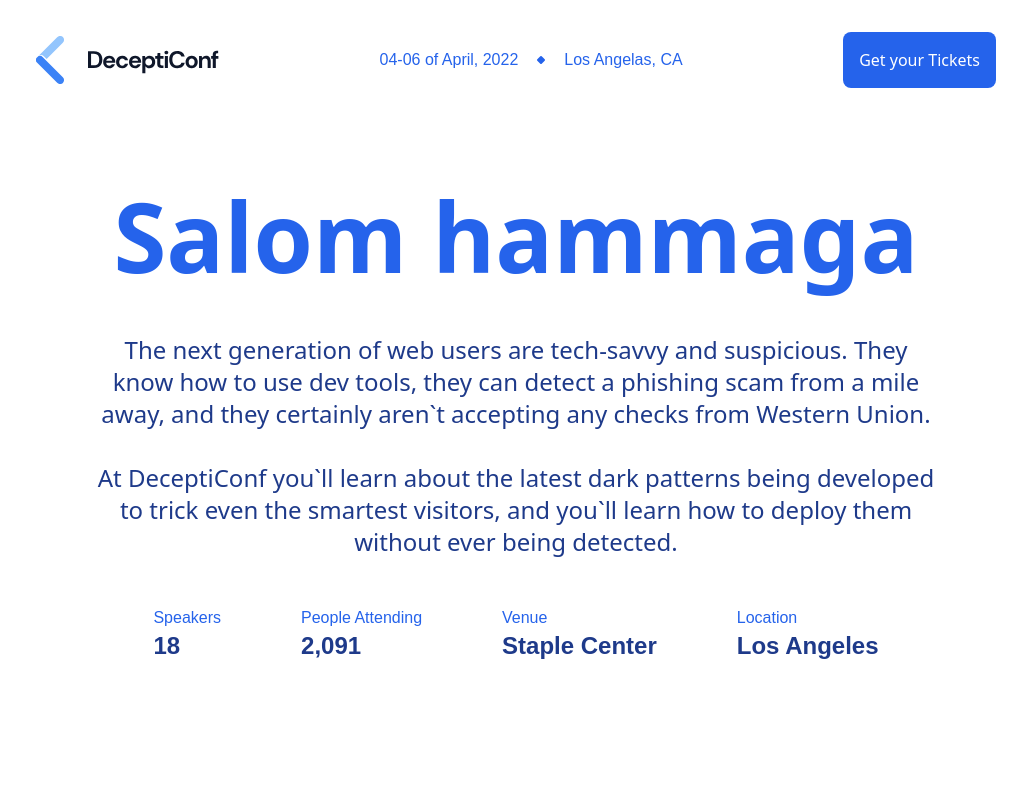
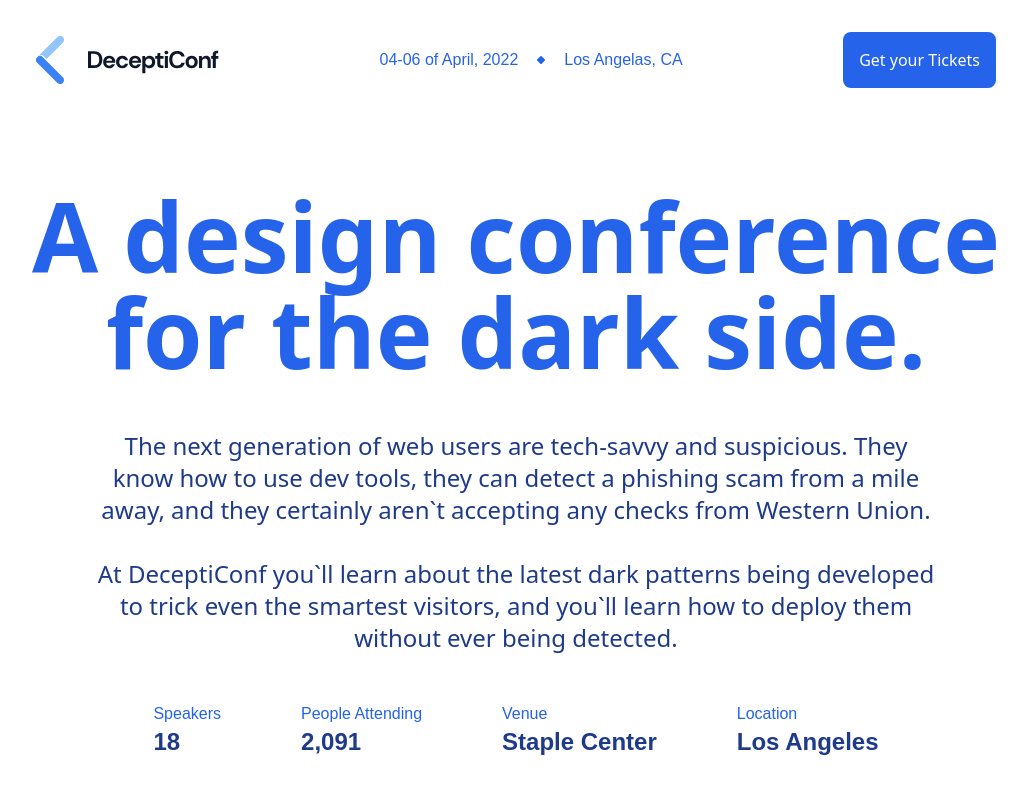
Before and after one commit to web-developer-2024-netizen/Decepticonf, a plain HTML site: page index.html in a window 1280 px wide. Shown: the top 800 px of the page, without its empty margins (124-1151 px from the left). Drawn offline with nearby package versions, Linux system fonts and the light colour scheme.

Commit message:
commentariya

```diff
--- a/index.html
+++ b/index.html
@@ -41,7 +41,7 @@
 
     <div class="marginAuto">
         <div class="text-center mt-[100px]">
-            <h1 class="text-[#2563eb] font-bold text-8xl">Salom hammaga</h1>
+            <h1 class="text-[#2563eb] font-bold text-8xl">A design conference <br> for the dark side.</h1>
             <p class="text-2xl mt-[50px] text-[#1e3a8a] ">The next generation of web users are tech-savvy and
                 suspicious. They <br> know how to use dev tools, they can detect a phishing scam from a mile <br> away,
                 and they certainly aren`t accepting any checks from Western Union.</p>
```
